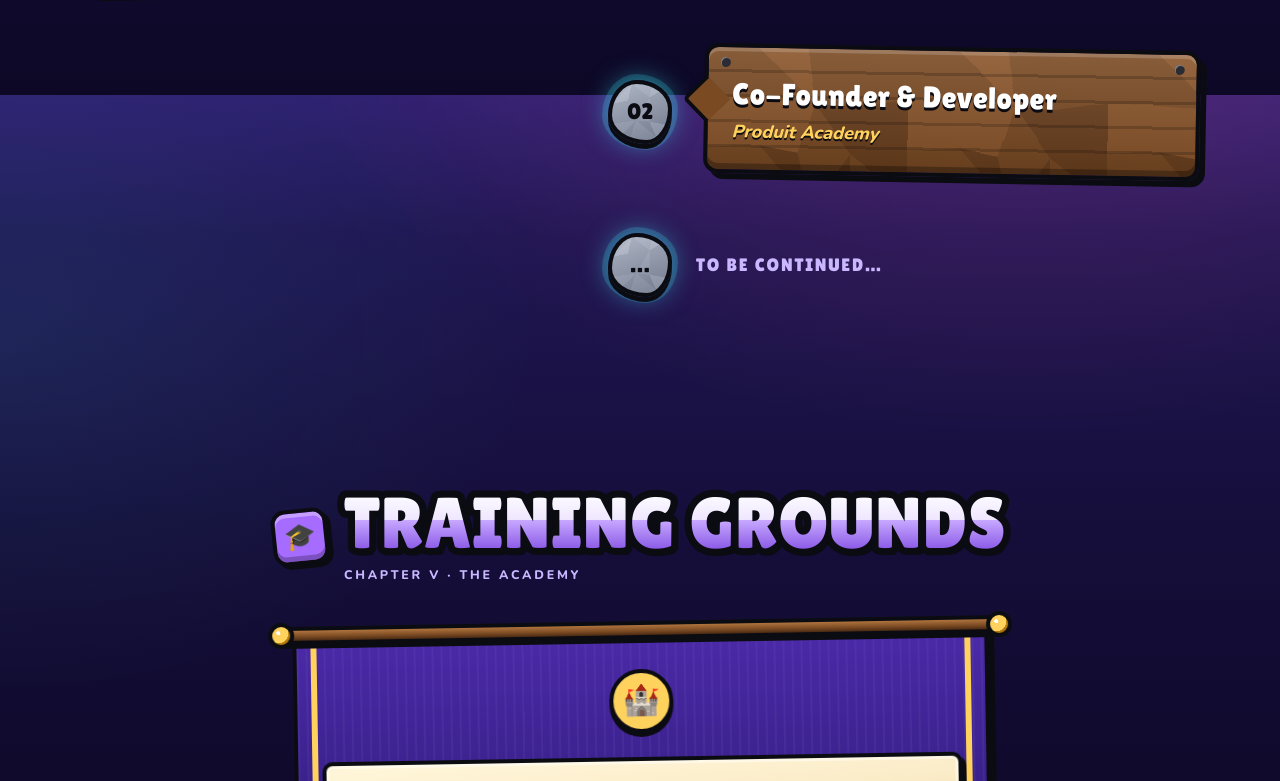
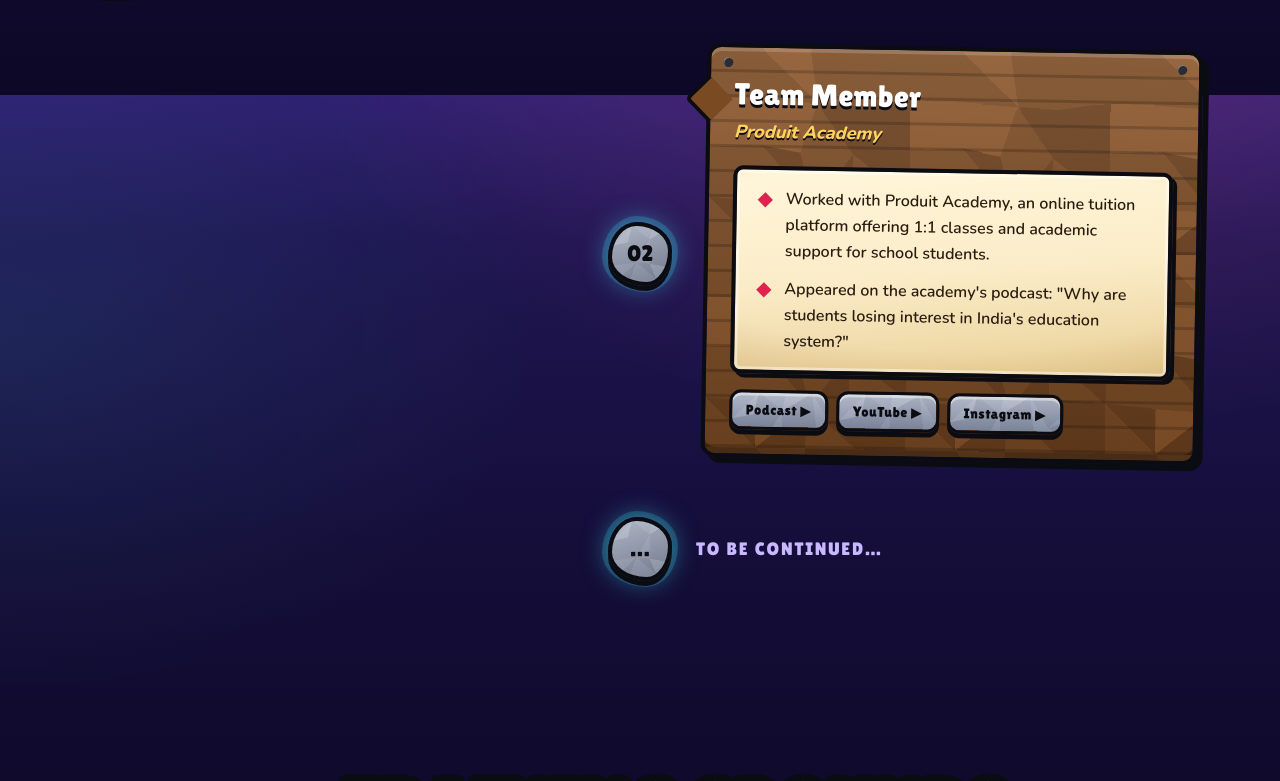
Before and after one commit to gemsteaksaj/gemsteak-sajith, an Astro site: page / in a window 1280 px wide. Shown: the part 5505-6286 px from the top of the page. Built offline with nearby package versions, Linux system fonts and the light colour scheme; Astro itself is replaced by a stand-in of ours; animation ran at ten frames a second.

Commit message:
Correct Produit Academy role and link its podcast and socials
Replace the "Co-Founder & Developer" title with "Team Member", describe
the work there and the podcast appearance, and add Podcast, YouTube and
Instagram buttons. Experience entries can now carry optional links.

Also add a "gemsteak-built" launch config that serves the production
build, for previewing when another astro dev server already holds the
lock.

Co-Authored-By: Claude Opus 5.5 <noreply@anthropic.com>

```diff
--- a/src/components/Experience.astro
+++ b/src/components/Experience.astro
@@ -47,6 +47,15 @@ import { experience } from "../data/cv";
                   ))}
                 </ul>
               )}
+              {job.links && job.links.length > 0 && (
+                <div class="mt-4 flex flex-wrap gap-2">
+                  {job.links.map((l) => (
+                    <a class="btn-stone text-sm" href={l.href} target="_blank" rel="noopener noreferrer">
+                      {l.label} ▶
+                    </a>
+                  ))}
+                </div>
+              )}
             </article>
           </li>
         );
--- a/src/data/cv.ts
+++ b/src/data/cv.ts
@@ -71,7 +71,15 @@ export const skillTree: SkillBranch[] = [
   },
 ];
 
-export const experience = [
+export type Job = {
+  role: string;
+  org: string;
+  points: string[];
+  /** Buttons under the signpost, e.g. the org's socials or a talk/podcast. */
+  links?: { label: string; href: string }[];
+};
+
+export const experience: Job[] = [
   {
     role: "Founder & Lead Developer",
     org: "Gemsteak Studios",
@@ -81,9 +89,17 @@ export const experience = [
     ],
   },
   {
-    role: "Co-Founder & Developer",
+    role: "Team Member",
     org: "Produit Academy",
-    points: [] as string[],
+    points: [
+      "Worked with Produit Academy, an online tuition platform offering 1:1 classes and academic support for school students.",
+      "Appeared on the academy's podcast: \"Why are students losing interest in India's education system?\"",
+    ],
+    links: [
+      { label: "Podcast", href: "https://youtu.be/-nnxExAKWhk" },
+      { label: "YouTube", href: "https://www.youtube.com/@produit-academy" },
+      { label: "Instagram", href: "https://www.instagram.com/produit.academy/" },
+    ],
   },
 ];
 
```
Also changed, not shown: .claude/launch.json.
